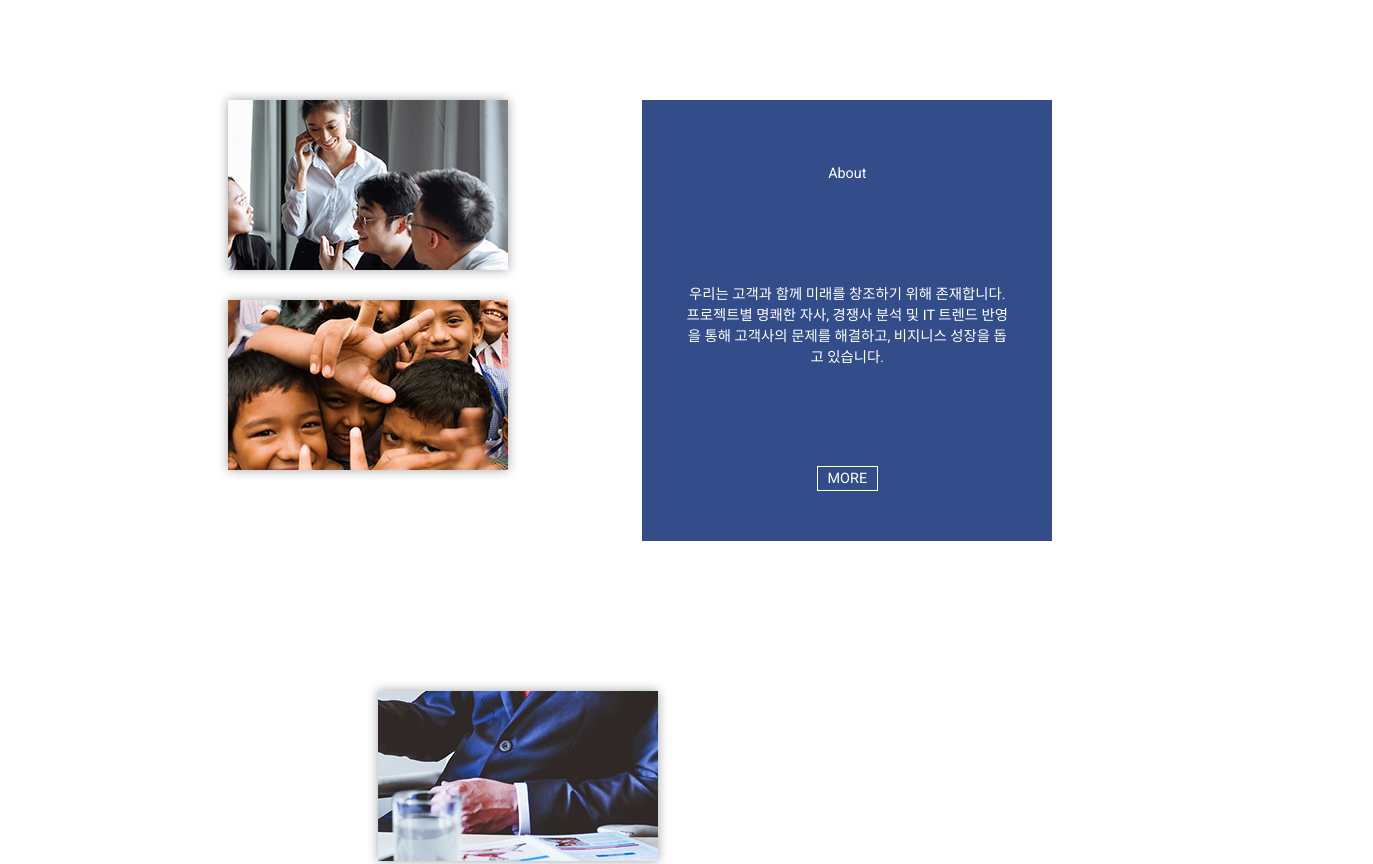
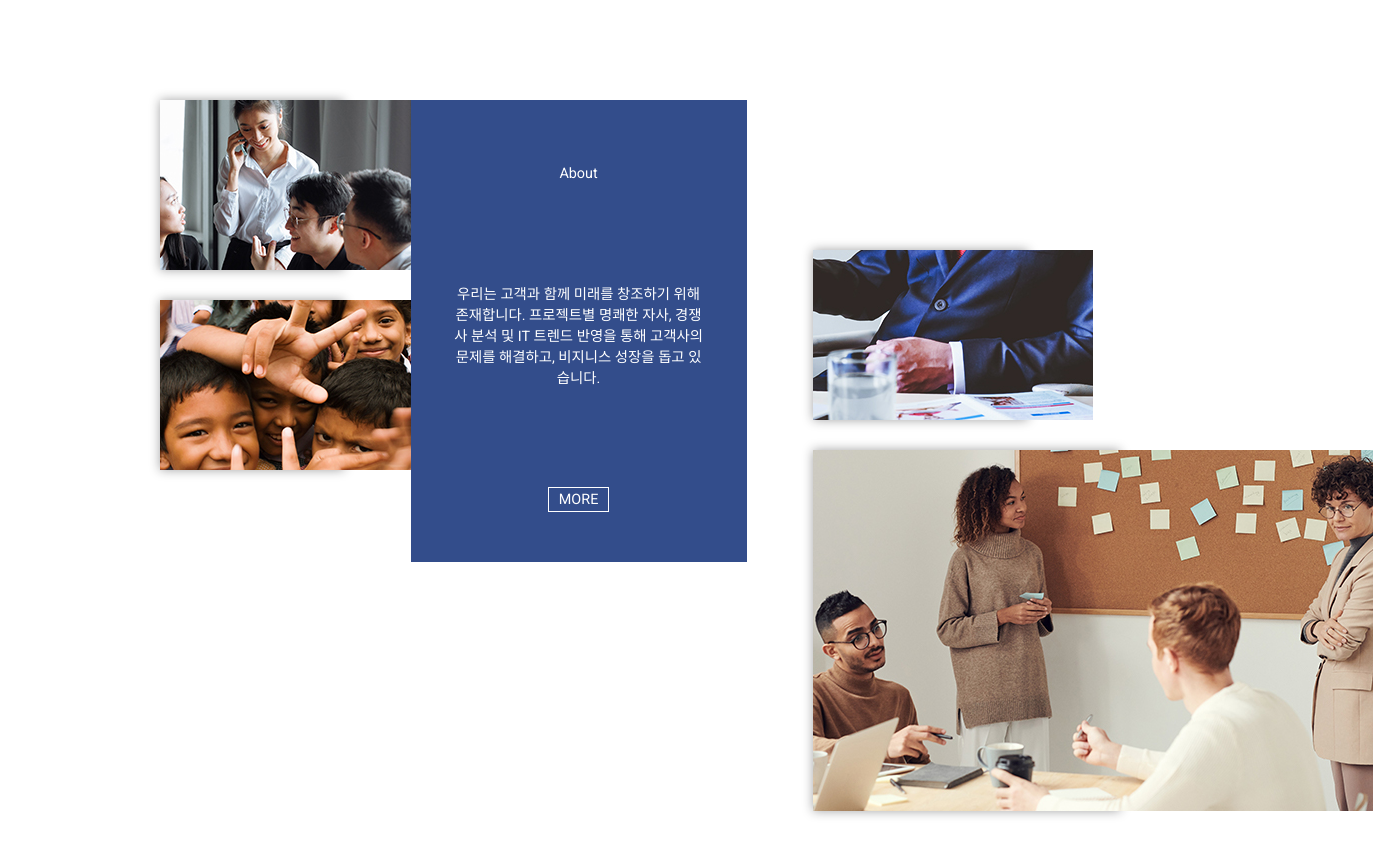
Before and after one commit to parkchan1/new_site, a plain HTML site: page index.html in a window 1280 px wide. Shown: the part 722-1586 px from the top of the page, 1373 px wide, since content can reach past the window. Drawn offline with nearby package versions, Linux system fonts and the light colour scheme.

Commit message:
Update index.css

```diff
--- a/css/index.css
+++ b/css/index.css
@@ -180,7 +180,6 @@
 
 #about{
     display: flex;
-    flex-wrap: wrap;
     justify-content: space-evenly;
 }
 
@@ -192,10 +191,10 @@
 .about_1 li, .about_3 li{ transition: all .3s;}
 .about_2:hover{ transform: translateY(-10px); box-shadow: 0 3px 10px rgba(0, 0, 0, .5);}
 .about_1 {
-    margin-right: 35px;
+    margin-right: 35px; width: 18%;
 }
 .about_2 {
-    width: 330px;
+    width:25%;
     height: 80%;
     background-color: #334D8B;
     color: #fff;
@@ -230,10 +229,10 @@
 }
 
 .about_3 {
-    margin:150px 0 0  35px;
+    margin:150px 0 0  35px; width: 30%;
 }
-.about_3 li:nth-child(1){
-    width: 280px;
+.about_3_1{
+    width: 70%;
 }
 #about ul li:nth-child(1){
     margin-bottom: 30px;
```
